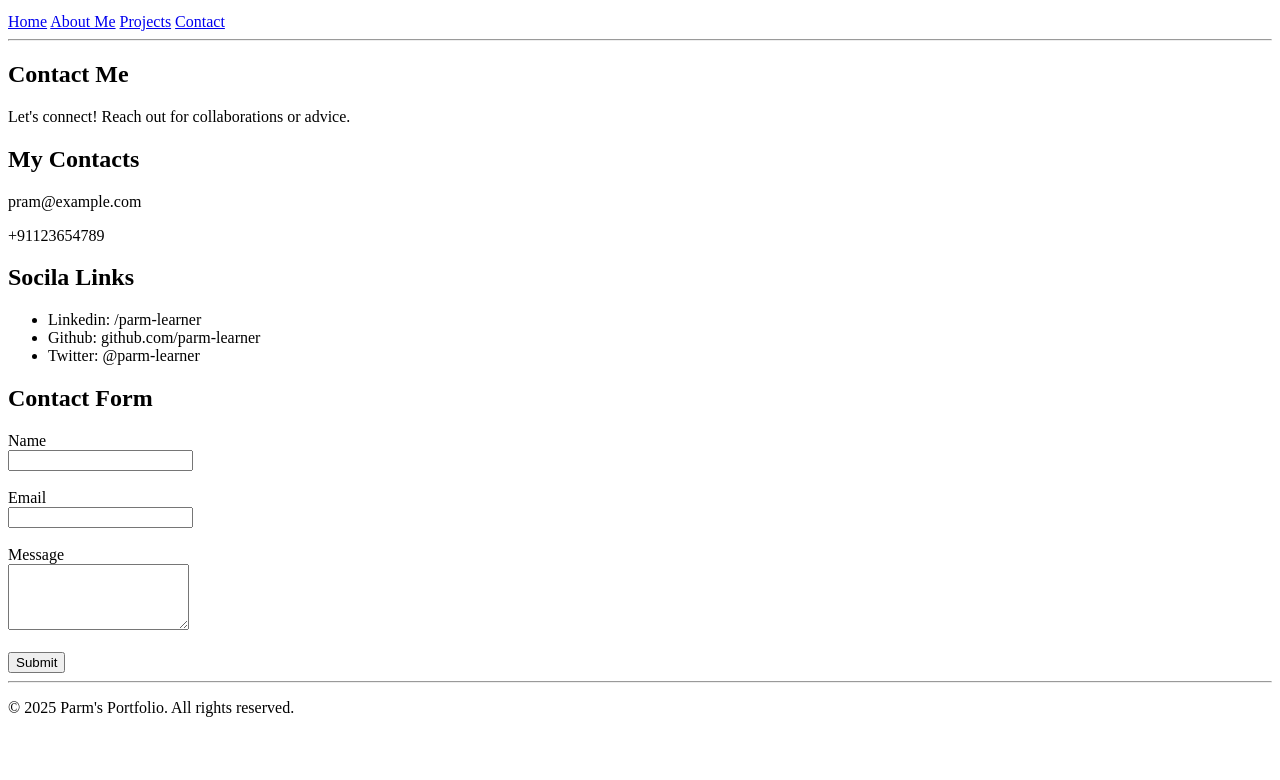
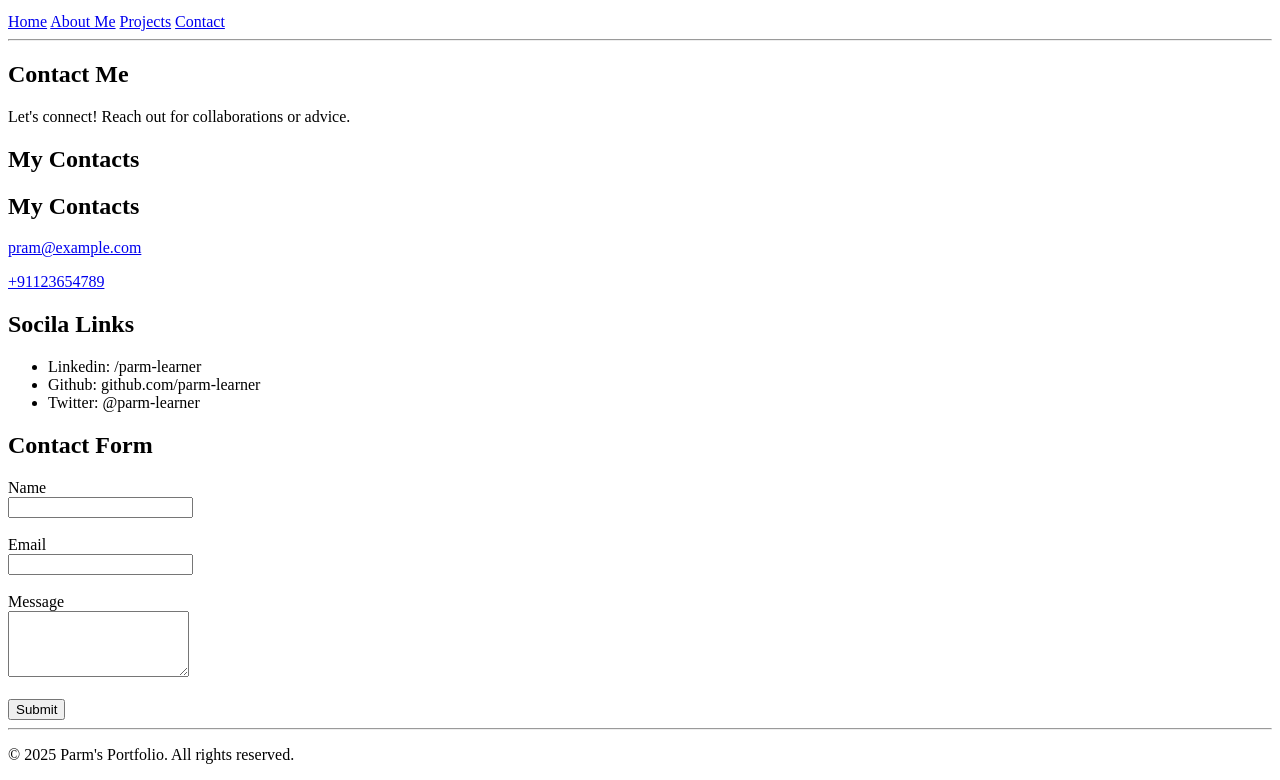
Before and after one commit to Hassan-Designer786/HTML-Portfolio-Project, a plain HTML site: page public/contact.html in a window 1280 px wide. Shown: the part 101-881 px from the top of the page. Before the commit the page ends 834 px from the top, so only its background shows below. Drawn offline with Linux system fonts and the light colour scheme.

Commit message:
Update contact.html

```diff
--- a/public/contact.html
+++ b/public/contact.html
@@ -25,8 +25,9 @@
     </section>
     <section>
         <h2>My Contacts</h2>
-        <p><a mailto:parm@example.com>pram@example.com</a></p>
-        <p><a tel:+91123654987>+91123654789</a></p>
+         <h2>My Contacts</h2>
+        <p><a href="mailto:pram@example.com">pram@example.com</a></p>
+        <p><a href="tel:+91123654987">+91123654789</a></p>
     </section>
     <section>
         <h2>Socila Links</h2>
@@ -56,4 +57,5 @@
     </footer>
 
 </body>
+
 </html>
```
